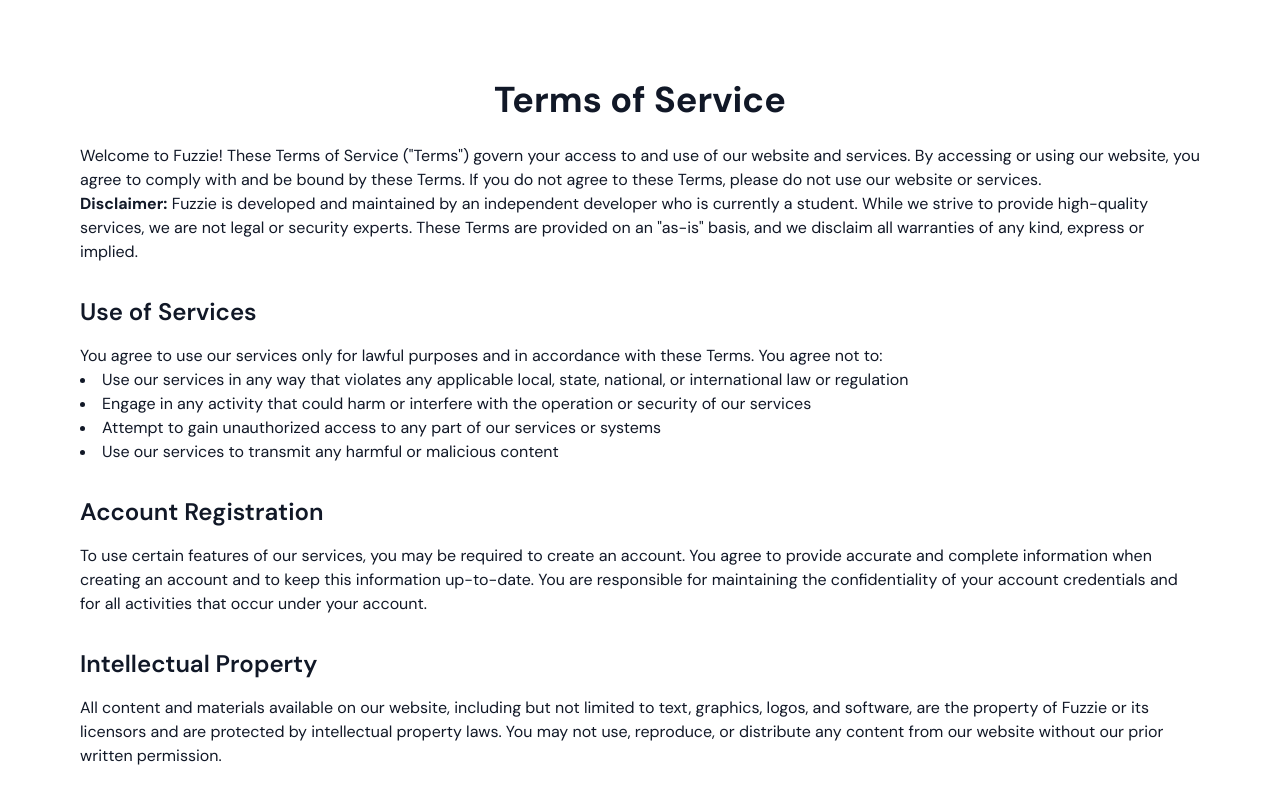
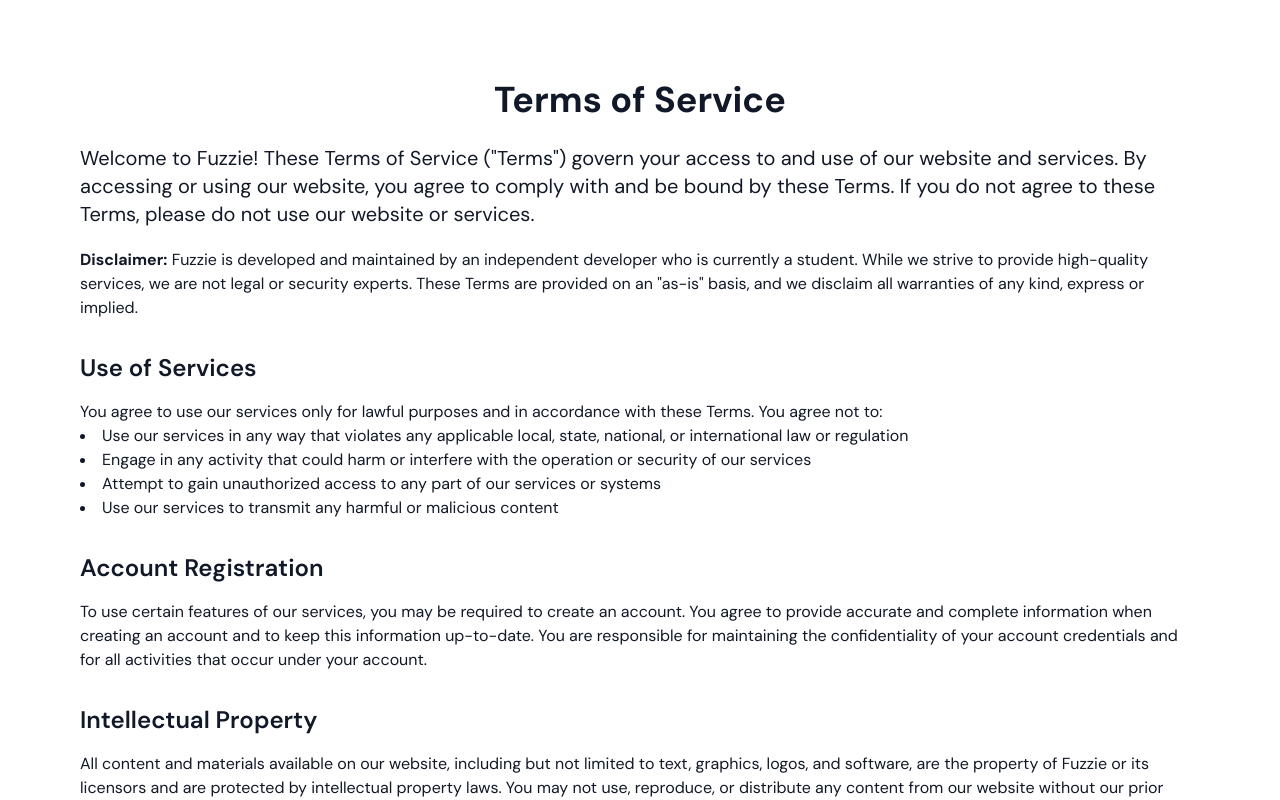
Before and after one commit to DevSrijit/saas-automation, a Next.js app: page /terms in a window 1280 px wide. Shown: the top 800 px of the page. Built offline with nearby package versions, Linux system fonts and the light colour scheme.

Commit message:
refactor: Update Terms of Service page to include additional styling

```diff
--- a/src/app/terms/page.tsx
+++ b/src/app/terms/page.tsx
@@ -9,7 +9,7 @@
     <div className="p-20 bg-white text-gray-900 w-full min-w-screen">
       <h1 className="text-4xl font-bold mb-6 text-center">Terms of Service</h1>
       <div className="prose prose-lg max-w-none">
-        <p>
+        <p className='mb-5 text-xl'>
           Welcome to Fuzzie! These Terms of Service (&quot;Terms&quot;) govern your access to and use of our website and services. By accessing or using our website, you agree to comply with and be bound by these Terms. If you do not agree to these Terms, please do not use our website or services.
         </p>
         <p>
```
